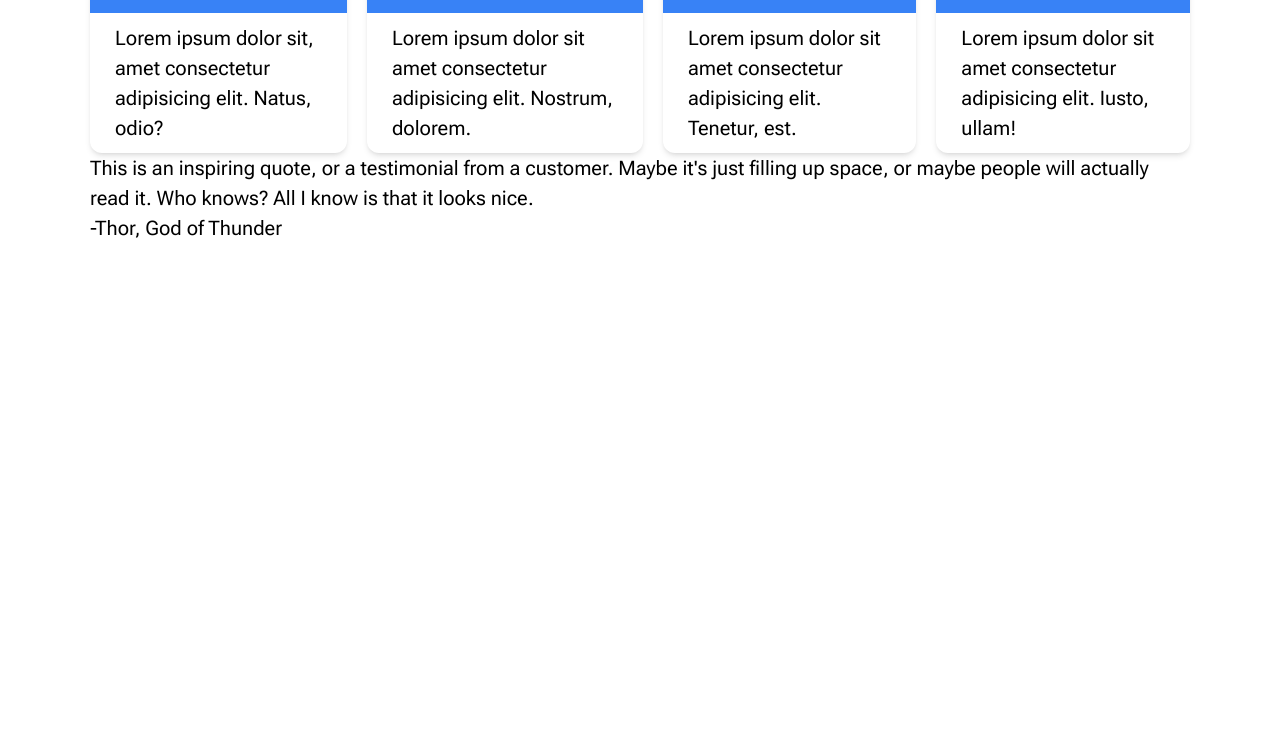
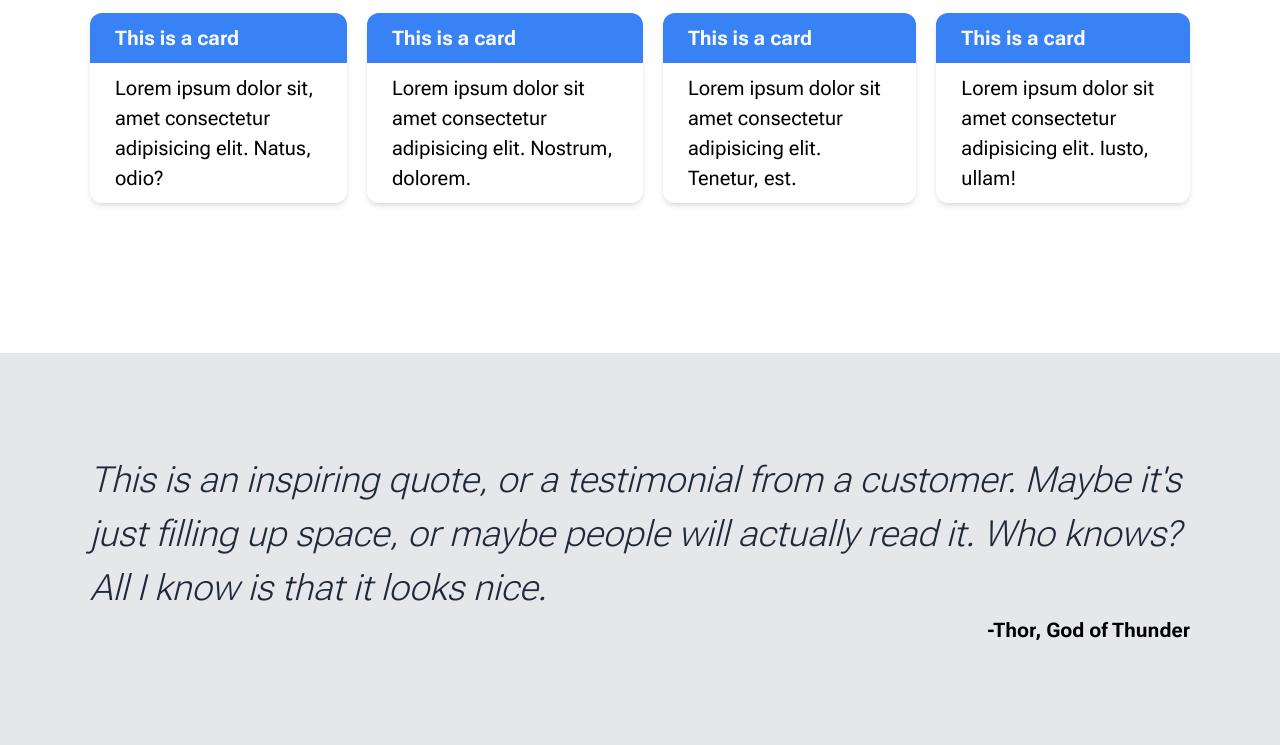
Before and after one commit to WreckitHUN/landing-page, a plain HTML site: page index.html in a window 1280 px wide. Shown: the part 717-1462 px from the top of the page. Before the commit the page ends 960 px from the top, so only its background shows below. Drawn offline with Linux system fonts and the light colour scheme.

Commit message:
Building testimonial.

```diff
--- a/css/styles.css
+++ b/css/styles.css
@@ -162,7 +162,9 @@ p{
  /* CARD BLOCK */
 
  .card-block{
-    padding: 0 2rem;
+    padding: 5rem 2rem;
+    margin-bottom: 10rem;
+
  }
 
  .card-block>.container{
@@ -185,3 +187,29 @@ p{
    }
 
  }
+
+ /* TESTIMONIAL */
+
+ .testimonial{
+   padding: 10rem 0;
+   background: var(--color-secondary);
+ }
+
+ .testimonial__text{
+   font-size: 2.5rem;
+   font-weight: 200;
+   font-style: italic;
+   color: #1f2937;
+ }
+
+ .testimonial__author{
+   font-weight: 700;
+   text-align: end;
+ }
+
+ @media screen and (min-width: 768px) {
+   .testimonial__text{
+      font-size: 3.6rem;
+   }
+
+}
```
